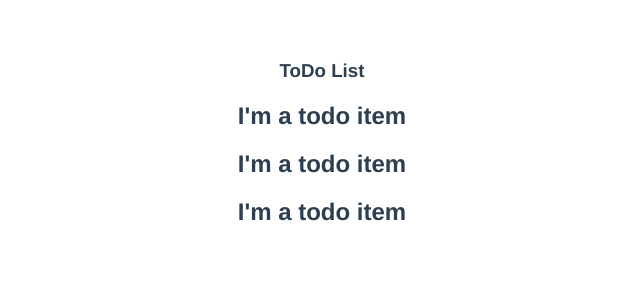
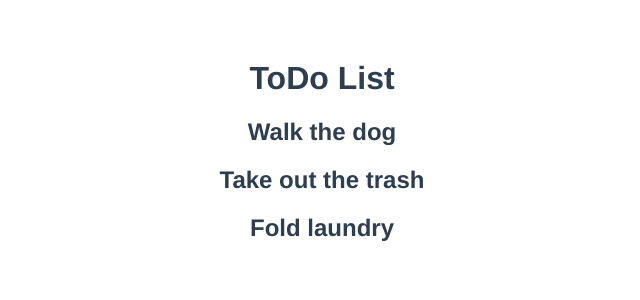
Before and after one commit to gwynnemeeks/vue-todo, a Vue app: page / in a window 1280 px wide. Shown: the top 300 px of the page, without its empty margins (318-958 px from the left). Built offline with nearby package versions, Linux system fonts and the light colour scheme.

Commit message:
itiration works and prints

```diff
--- a/src/components/TodoItem.vue
+++ b/src/components/TodoItem.vue
@@ -1,11 +1,13 @@
 <template>
   <div>
-    <h2>I'm a todo item</h2>
+    <h2>{{ todo.name }}</h2>
   </div>
 </template>
 
 <script>
-export default {};
+export default {
+  props: ["todo"]
+};
 </script>
 
 <style></style>
--- a/src/components/TodoList.vue
+++ b/src/components/TodoList.vue
@@ -1,8 +1,8 @@
 <template>
   <div>
-    <h3>ToDo List</h3>
+    <h1>ToDo List</h1>
     <div v-for="item in todos" :key="item.id">
-      <todo-item />
+      <todo-item :todo="item" />
     </div>
   </div>
 </template>
```
